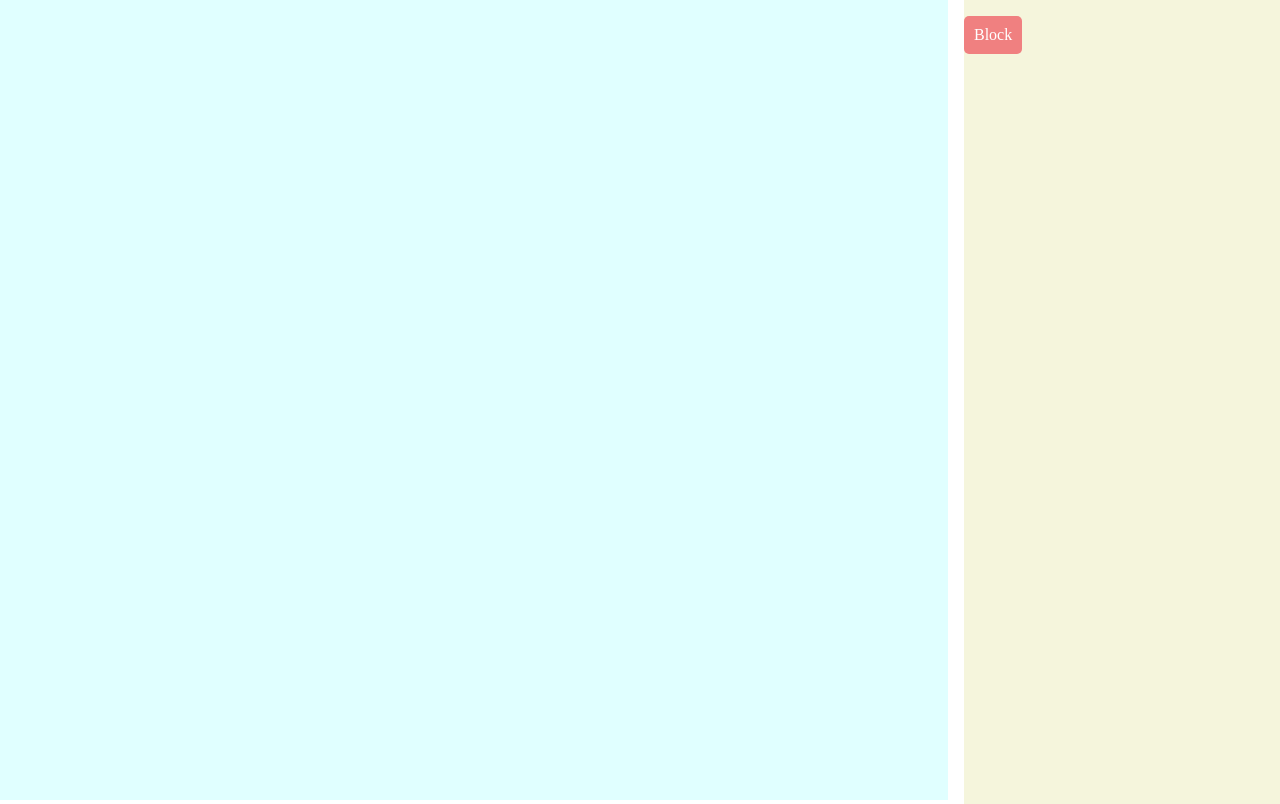
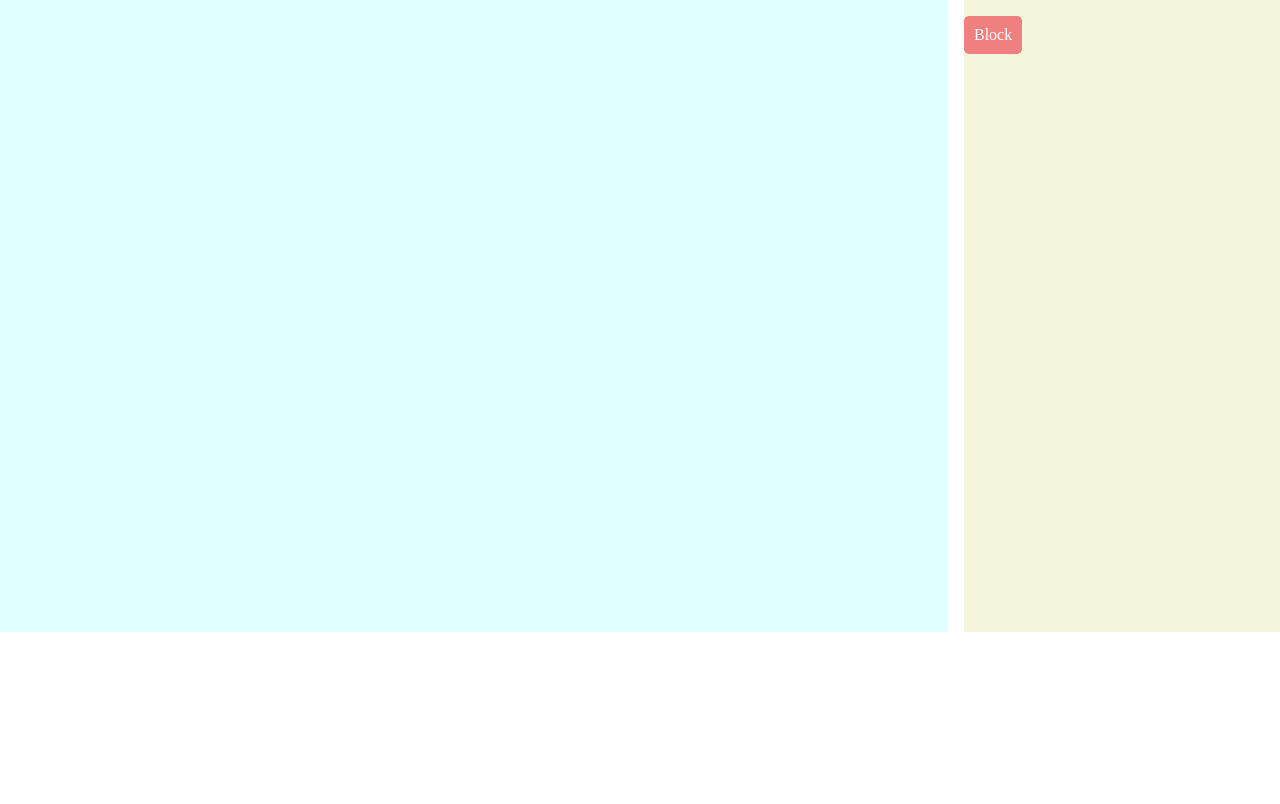
Before and after one commit to loboFelipe/scratch, a SvelteKit app: page / in a window 1280 px wide. Built offline with nearby package versions, Linux system fonts and the light colour scheme.

Commit message:
drop start working

```diff
--- a/src/routes/+page.svelte
+++ b/src/routes/+page.svelte
@@ -1,4 +1,6 @@
 <script lang="ts">
+	import { onMount } from "svelte";
+
     type CanvaCodeBlock = {
         id: string,
         x: number,
@@ -43,22 +45,20 @@
         // console.log("drop");
     }
 
-
+    $inspect(codeBlocks)
 </script>
 
 <div class="container">
-    <div class="canvas">
     <!-- svelte-ignore a11y_no_static_element_interactions -->
     <svg viewBox="0 0 600 400" id="div1" ondrop={drop} ondragover={allowDrop}>
         {#each codeBlocks as codeBlock}
-                <rect {...codeBlock} fill={"#555"} onclick={(e) => {
+            <rect {...codeBlock} width="100" height="100" fill={"#555"} onclick={(e) => {
                 e.stopPropagation()
             }} oncontextmenu={(e) => {
                 e.preventDefault()
             }}></rect>
         {/each}
     </svg>
-    </div>
     <div class="blocks">
         <p class="block" id="drag1" draggable="true">
             Block
@@ -77,9 +77,6 @@
         gap: 1rem;
     }
 
-    .canvas {
-        width: 100%;
-    }
     .blocks {
         width: 100%;
         background-color: beige;
@@ -97,9 +94,7 @@
         }
     }
 
-    .canvas svg {
+    svg {
         background-color: lightcyan;
-        height: 100vh;
-        width: 100%;
     }
 </style>
```
Lines whose indentation alone changed are shown as unchanged.
